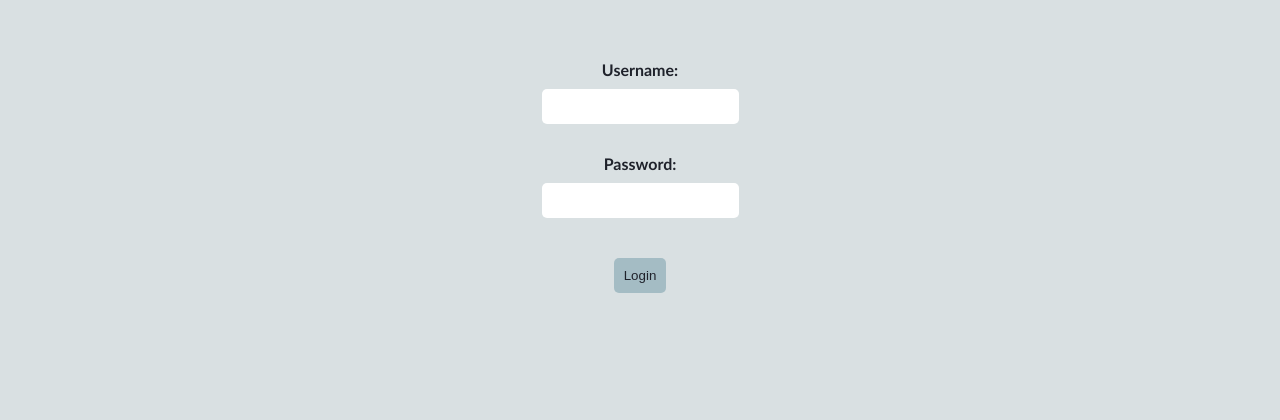
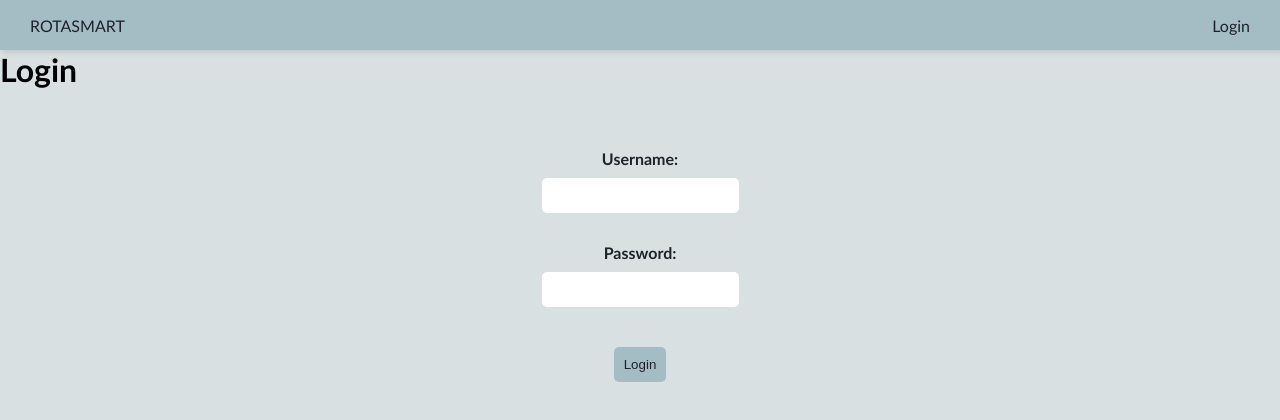
Before and after one commit to livj26/NEA, a SvelteKit app: page /login in a window 1280 px wide. Shown: the top 420 px of the page. Built offline with nearby package versions, Linux system fonts and the light colour scheme.

Commit message:
added new files, nav bar rendered and changes depending on page

```diff
--- a/src/routes/(main)/+layout.svelte
+++ b/src/routes/(main)/+layout.svelte
@@ -1,10 +1,36 @@
+<script context="module"> /*script is module-level. code inside script block will run once when the module is loaded, and not on every laod up*/
+    export async function load({ page }) { /*runs before the page is rendered to fetch data*/
+      return {
+        props: { // `props` allow you to pass data to a component or page*/
+          currentPage: page.path /*returns what page the user is on as a URL*/
+        }
+      };
+    }
+
+
+
+    export let currentPage; /*`export` makes `currentPage` available to other modules, allowing them to access this value.*/
+    let isLandingPage = currentPage === '/'; /*checks if page is landingpage - first page on the site*/
+
+  </script>
+
+{#if !isLandingPage}
     <nav>
       <ul>
-        <li><a href="index.html">ROTASMART</a></li>
-        <li><a href="admin.html">Admin</a></li>
+        <li><a href="/">ROTASMART</a></li>
+        <li><a href="/login">Login</a></li>
+      </ul>
+    </nav>
+{:else}
+    <nav>
+        <ul>
+            <li><h1>ROTASMART</h1></li>
+            <li><a href="/dashboard">Admin</a></li>
             <li><a href="availability.html">Availability</a></li>
             <li><a href="shifts.html">Shifts</a></li>
         </ul>
     </nav>
+{/if}
+
 
   <slot/>
--- /dev/null
+++ b/src/routes/(main)/login/+page.svelte
@@ -0,0 +1,36 @@
+<script>
+
+function loginform() {
+    document.querySelector('form').addEventListener('submit', (event) => {
+    event.preventDefault(); // prevent form from submitting
+    let username = document.querySelector('#username').value;
+    let password = document.querySelector('#password').value;
+
+    if (username === 'myusername' && password === 'mypassword') {
+        document.getElementById("message").innerText = "Login successful!";
+      window.location.href = "dashboard.html";
+      } else {
+        document.getElementById("message").innerText = "Incorrect username or password";
+         return false;
+       }
+    });
+  }
+
+  document.addEventListener("DOMContentLoaded", function() {
+    loginform();
+  });
+
+// cannot use document in svelte, use on mount
+
+</script>
+
+<h1>Login</h1>
+
+<form class="login">
+    <label for="username">Username:</label>
+    <input type="text" id="username" name="username" required>
+    <label for="password">Password:</label>
+    <input type="password" id="password" name="password" required>
+    <p id="message"></p>
+    <input type="submit" value="Login">
+</form>
```
Lines whose indentation alone changed are shown as unchanged.
